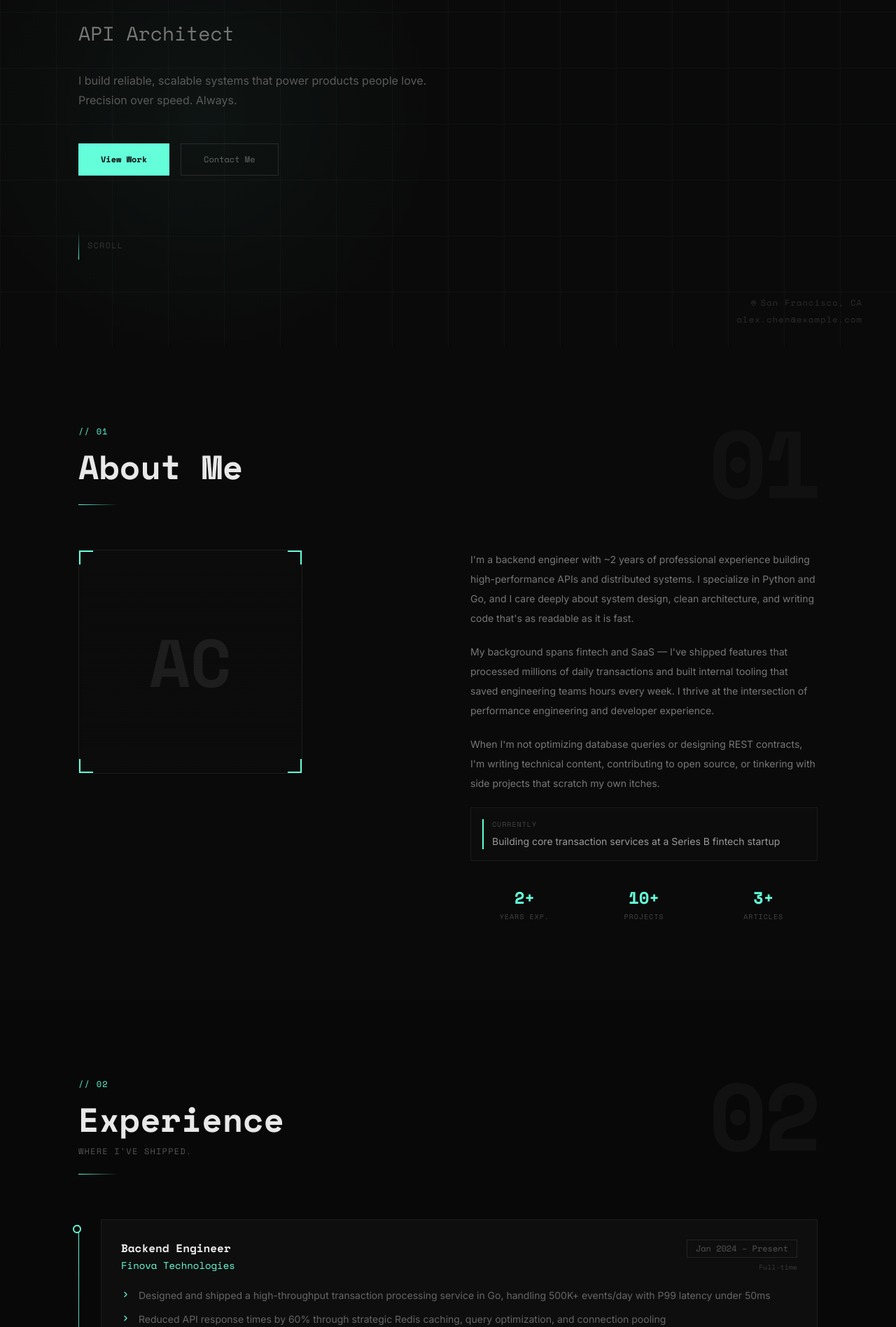
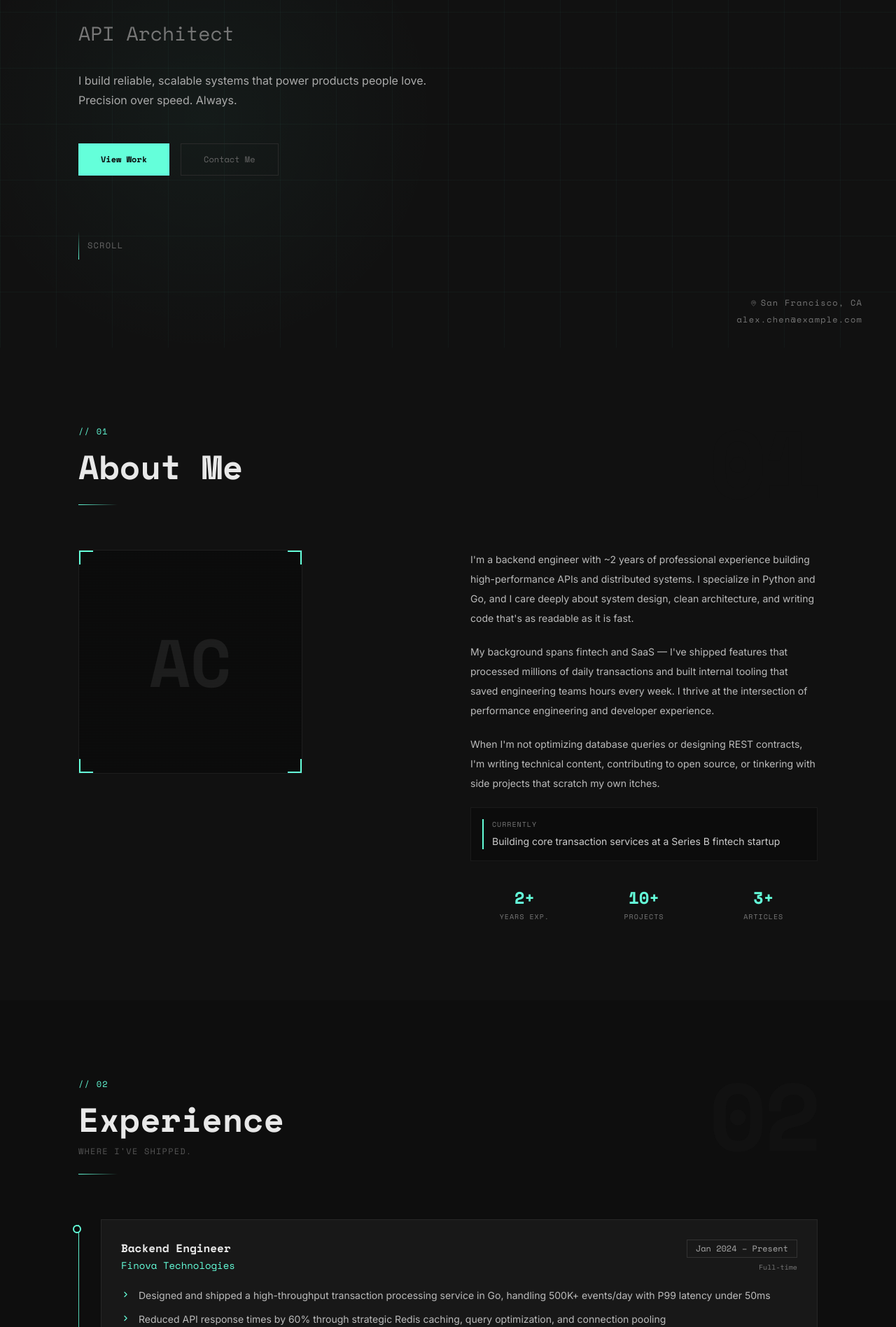
Before and after one commit to AnvitAjgaokar/PortfolioWebsite, a React (Vite) app: page / in a window 1280 px wide. Shown: the part 303-2200 px from the top of the page at 70% size. Built offline with nearby package versions, Linux system fonts and the light colour scheme.

Commit message:
refact():made background a little lighter

```diff
--- a/Portfolio.jsx
+++ b/Portfolio.jsx
@@ -177,14 +177,14 @@ const GLOBAL_STYLES = `
   *, *::before, *::after { box-sizing: border-box; }
   html { scroll-behavior: smooth; }
   body {
-    background: #0a0a0a;
+    background: #111111;
     color: #d4d4d4;
     font-family: 'Inter', system-ui, sans-serif;
     margin: 0; padding: 0;
     -webkit-font-smoothing: antialiased;
   }
   ::-webkit-scrollbar { width: 3px; }
-  ::-webkit-scrollbar-track { background: #0a0a0a; }
+  ::-webkit-scrollbar-track { background: #111111; }
   ::-webkit-scrollbar-thumb { background: #2a2a2a; }
   ::-webkit-scrollbar-thumb:hover { background: #64ffda; }
 
@@ -225,8 +225,8 @@ const GLOBAL_STYLES = `
 
   /* Cards */
   .card {
-    background: #0e0e0e;
-    border: 1px solid #1c1c1c;
+    background: #181818;
+    border: 1px solid #272727;
     transition: transform 0.3s cubic-bezier(0.16,1,0.3,1),
                 border-color 0.3s ease,
                 box-shadow 0.3s ease;
@@ -239,9 +239,9 @@ const GLOBAL_STYLES = `
 
   /* Skill tags */
   .skill-tag {
-    border: 1px solid #242424;
-    background: #111;
-    color: #888;
+    border: 1px solid #303030;
+    background: #1e1e1e;
+    color: #b8b8b8;
     font-family: 'Space Mono', monospace;
     cursor: default;
     transition: background 0.2s, border-color 0.2s, color 0.2s;
@@ -254,9 +254,9 @@ const GLOBAL_STYLES = `
 
   /* Tech chips */
   .tech-chip {
-    border: 1px solid #222;
-    background: #111;
-    color: #666;
+    border: 1px solid #303030;
+    background: #1e1e1e;
+    color: #999;
     font-family: 'Space Mono', monospace;
     font-size: 0.68rem;
     transition: border-color 0.2s, color 0.2s;
@@ -266,7 +266,7 @@ const GLOBAL_STYLES = `
   /* Nav links */
   .nav-link {
     position: relative;
-    color: #777;
+    color: #aaa;
     transition: color 0.2s;
     background: transparent;
     border: 0;
@@ -288,7 +288,7 @@ const GLOBAL_STYLES = `
 
   /* Social icons */
   .social-icon {
-    color: #555;
+    color: #888;
     transition: color 0.2s, transform 0.2s;
     display: inline-flex;
   }
@@ -308,8 +308,8 @@ const GLOBAL_STYLES = `
 
   /* Achievement cards */
   .achievement-card {
-    background: #0b0b0b;
-    border: 1px solid #1c1c1c;
+    background: #161616;
+    border: 1px solid #272727;
     position: relative;
     overflow: hidden;
     transition: border-color 0.3s ease, box-shadow 0.3s ease;
@@ -630,7 +630,7 @@ function Hero() {
 
         {/* Tagline */}
         <p
-          className={`text-[#5a5a5a] text-base max-w-lg leading-7 mb-12 ${mounted ? 'opacity-100 translate-y-0' : 'opacity-0 translate-y-7'}`}
+          className={`text-[#aaa] text-base max-w-lg leading-7 mb-12 ${mounted ? 'opacity-100 translate-y-0' : 'opacity-0 translate-y-7'}`}
           style={{ transition: 'opacity 0.7s ease, transform 0.7s ease', transitionDelay: '0.55s' }}
         >
           {meta.tagline}
@@ -664,7 +664,7 @@ function Hero() {
         >
           <div className="w-px h-10 bg-gradient-to-b from-transparent" style={{ backgroundImage: 'linear-gradient(to bottom, transparent, #64ffda)' }} />
           <span
-            className="font-display text-[#333] text-xs tracking-widest uppercase cursor-pointer"
+            className="font-display text-[#666] text-xs tracking-widest uppercase cursor-pointer"
             onClick={() => document.querySelector('#about')?.scrollIntoView({ behavior: 'smooth' })}
           >
             Scroll
@@ -674,10 +674,10 @@ function Hero() {
 
       {/* Bottom-right meta */}
       <div className="absolute bottom-8 right-6 lg:right-12 flex flex-col items-end gap-2">
-        <span className="font-display text-[#2d2d2d] text-xs tracking-widest flex items-center gap-1.5">
-          <MapPin size={9} style={{ color: '#3a3a3a' }} />{meta.location}
+        <span className="font-display text-[#777] text-xs tracking-widest flex items-center gap-1.5">
+          <MapPin size={9} style={{ color: '#666' }} />{meta.location}
         </span>
-        <a href={`mailto:${meta.email}`} className="font-display text-[#2d2d2d] text-xs tracking-widest hover:text-[#64ffda] transition-colors">
+        <a href={`mailto:${meta.email}`} className="font-display text-[#777] text-xs tracking-widest hover:text-[#64ffda] transition-colors">
           {meta.email}
         </a>
       </div>
@@ -747,7 +747,7 @@ function About() {
         {/* Bio */}
         <div ref={textRef} className={`fade-up delay-2 ${textInView ? 'in-view' : ''} space-y-5`}>
           {about.bio.map((p, i) => (
-            <p key={i} className="text-[#777] leading-7 text-sm">{p}</p>
+            <p key={i} className="text-[#bbb] leading-7 text-sm">{p}</p>
           ))}
 
           {/* Currently */}
@@ -757,8 +757,8 @@ function About() {
           >
             <div className="w-0.5 self-stretch shrink-0" style={{ background: '#64ffda' }} />
             <div>
-              <span className="font-display text-[10px] text-[#444] uppercase tracking-widest block mb-1">Currently</span>
-              <span className="text-[#999] text-sm">{about.currently}</span>
+              <span className="font-display text-[10px] text-[#777] uppercase tracking-widest block mb-1">Currently</span>
+              <span className="text-[#ccc] text-sm">{about.currently}</span>
             </div>
           </div>
 
@@ -767,7 +767,7 @@ function About() {
             {about.stats.map(stat => (
               <div key={stat.label} className="text-center">
                 <div className="font-display text-2xl font-bold" style={{ color: '#64ffda' }}>{stat.value}</div>
-                <div className="font-display text-[10px] text-[#444] uppercase tracking-widest mt-1">{stat.label}</div>
+                <div className="font-display text-[10px] text-[#777] uppercase tracking-widest mt-1">{stat.label}</div>
               </div>
             ))}
           </div>
@@ -802,18 +802,18 @@ function ExperienceItem({ job, index }) {
           </div>
           <div className="flex flex-col items-start sm:items-end gap-1.5 shrink-0">
             <span
-              className="font-display text-xs px-3 py-1 text-[#555]"
-              style={{ border: '1px solid #242424' }}
+              className="font-display text-xs px-3 py-1 text-[#aaa]"
+              style={{ border: '1px solid #333' }}
             >
               {job.duration}
             </span>
-            <span className="font-display text-[10px] text-[#383838]">{job.type}</span>
+            <span className="font-display text-[10px] text-[#777]">{job.type}</span>
           </div>
         </div>
 
         <ul className="space-y-2.5 mb-6">
           {job.descriptions.map((desc, j) => (
-            <li key={j} className="flex items-start gap-3 text-[#666] text-sm leading-6">
+            <li key={j} className="flex items-start gap-3 text-[#bbb] text-sm leading-6">
               <ChevronRight size={13} className="shrink-0 mt-1" style={{ color: '#64ffda' }} />
               {desc}
             </li>
@@ -831,7 +831,7 @@ function ExperienceItem({ job, index }) {
 function Experience() {
   const { experience } = portfolioData;
   return (
-    <section id="experience" style={{ background: '#080808' }} className="py-28">
+    <section id="experience" style={{ background: '#0e0e0e' }} className="py-28">
       <div className="max-w-6xl mx-auto px-6 lg:px-12">
         <SectionHeader number="02" title="Experience" subtitle="Where I've shipped." />
         <div className="relative pl-8">
@@ -926,7 +926,7 @@ function PersonalProjectCard({ project, index }) {
         </span>
       )}
 
-      <p className="text-[#5a5a5a] text-xs leading-5 flex-1 mb-4">{project.description}</p>
+      <p className="text-[#aaa] text-xs leading-5 flex-1 mb-4">{project.description}</p>
 
       <div className="flex flex-wrap gap-1.5 mt-auto">
         {project.techStack.map(t => <TechChip key={t} label={t} />)}
@@ -958,7 +958,7 @@ function ProfessionalProjectCard({ project, index }) {
         </span>
       )}
 
-      <p className="text-[#5a5a5a] text-xs leading-5 mb-4">{project.description}</p>
+      <p className="text-[#aaa] text-xs leading-5 mb-4">{project.description}</p>
 
       {project.impact && (
         <div
@@ -981,7 +981,7 @@ function Projects() {
   const [tab, setTab] = useState('personal');
 
   return (
-    <section id="projects" style={{ background: '#080808' }} className="py-28">
+    <section id="projects" style={{ background: '#0e0e0e' }} className="py-28">
       <div className="max-w-6xl mx-auto px-6 lg:px-12">
         <SectionHeader number="04" title="Projects" subtitle="Things I've built." />
 
@@ -995,7 +995,7 @@ function Projects() {
               key={t.key}
               onClick={() => setTab(t.key)}
               className={`font-display text-xs px-6 py-2.5 border-0 cursor-pointer transition-all ${
-                tab === t.key ? 'tab-active' : 'text-[#444] hover:text-[#777] bg-transparent'
+                tab === t.key ? 'tab-active' : 'text-[#777] hover:text-[#777] bg-transparent'
               }`}
             >
               {t.label}
@@ -1051,7 +1051,7 @@ function AchievementItem({ achievement, index }) {
         {display}
       </div>
       <h3 className="font-display text-[#ccc] text-xs uppercase tracking-widest mb-3">{achievement.title}</h3>
-      <p className="text-[#4a4a4a] text-xs leading-5">{achievement.description}</p>
+      <p className="text-[#aaa] text-xs leading-5">{achievement.description}</p>
     </div>
   );
 }
@@ -1112,9 +1112,9 @@ function BlogCard({ post, index }) {
         {post.title}
       </h3>
 
-      <p className="text-[#444] text-xs leading-5 flex-1 mb-4">{post.excerpt}</p>
+      <p className="text-[#777] text-xs leading-5 flex-1 mb-4">{post.excerpt}</p>
 
-      <div className="flex items-center gap-4 font-display text-[#333] text-[10px]">
+      <div className="flex items-center gap-4 font-display text-[#777] text-[10px]">
         <span className="flex items-center gap-1.5">
           <Clock size={9} />{post.readTime}
         </span>
@@ -1127,7 +1127,7 @@ function BlogCard({ post, index }) {
 function Blog() {
   const { blog } = portfolioData;
   return (
-    <section id="blog" style={{ background: '#080808' }} className="py-28">
+    <section id="blog" style={{ background: '#0e0e0e' }} className="py-28">
       <div className="max-w-6xl mx-auto px-6 lg:px-12">
         <SectionHeader number="06" title="Writing" subtitle="Thoughts worth sharing." />
         <div className="grid md:grid-cols-3 gap-4">
@@ -1153,11 +1153,11 @@ function Footer() {
   ];
 
   return (
-    <footer id="contact" style={{ background: '#060606', borderTop: '1px solid #111' }}>
+    <footer id="contact" style={{ background: '#0d0d0d', borderTop: '1px solid #252525' }}>
       <div className="max-w-6xl mx-auto px-6 lg:px-12 py-24">
         {/* CTA block */}
         <div ref={ref} className={`fade-up ${inView ? 'in-view' : ''} text-center mb-20`}>
-          <p className="font-display text-[#333] text-xs uppercase tracking-widest mb-4">
+          <p className="font-display text-[#777] text-xs uppercase tracking-widest mb-4">
             Currently open to new opportunities
           </p>
           <h2
@@ -1179,7 +1179,7 @@ function Footer() {
         <div className="w-full h-px mb-12" style={{ background: '#111' }} />
 
         <div className="flex flex-col md:flex-row items-center justify-between gap-6">
-          <span className="font-display text-xl font-bold text-[#2a2a2a]">
+          <span className="font-display text-xl font-bold text-[#666]">
             {meta.initials}<span style={{ color: '#64ffda' }}>.</span>
           </span>
 
@@ -1191,7 +1191,7 @@ function Footer() {
             ))}
           </div>
 
-          <p className="font-display text-[#2a2a2a] text-xs">
+          <p className="font-display text-[#666] text-xs">
             Built with React <span style={{ color: '#64ffda' }}>·</span> {new Date().getFullYear()}
           </p>
         </div>
@@ -1207,7 +1207,7 @@ export default function App() {
   return (
     <>
       <style dangerouslySetInnerHTML={{ __html: GLOBAL_STYLES }} />
-      <div style={{ background: '#0a0a0a' }}>
+      <div style={{ background: '#111111' }}>
         <Nav />
         <main>
           <Hero />
--- a/index.html
+++ b/index.html
@@ -8,7 +8,7 @@
     <title>Alex Chen — Backend Engineer</title>
     <style>
       /* Prevent flash of unstyled content */
-      html { background: #0a0a0a; }
+      html { background: #111111; }
     </style>
   </head>
   <body>
```
